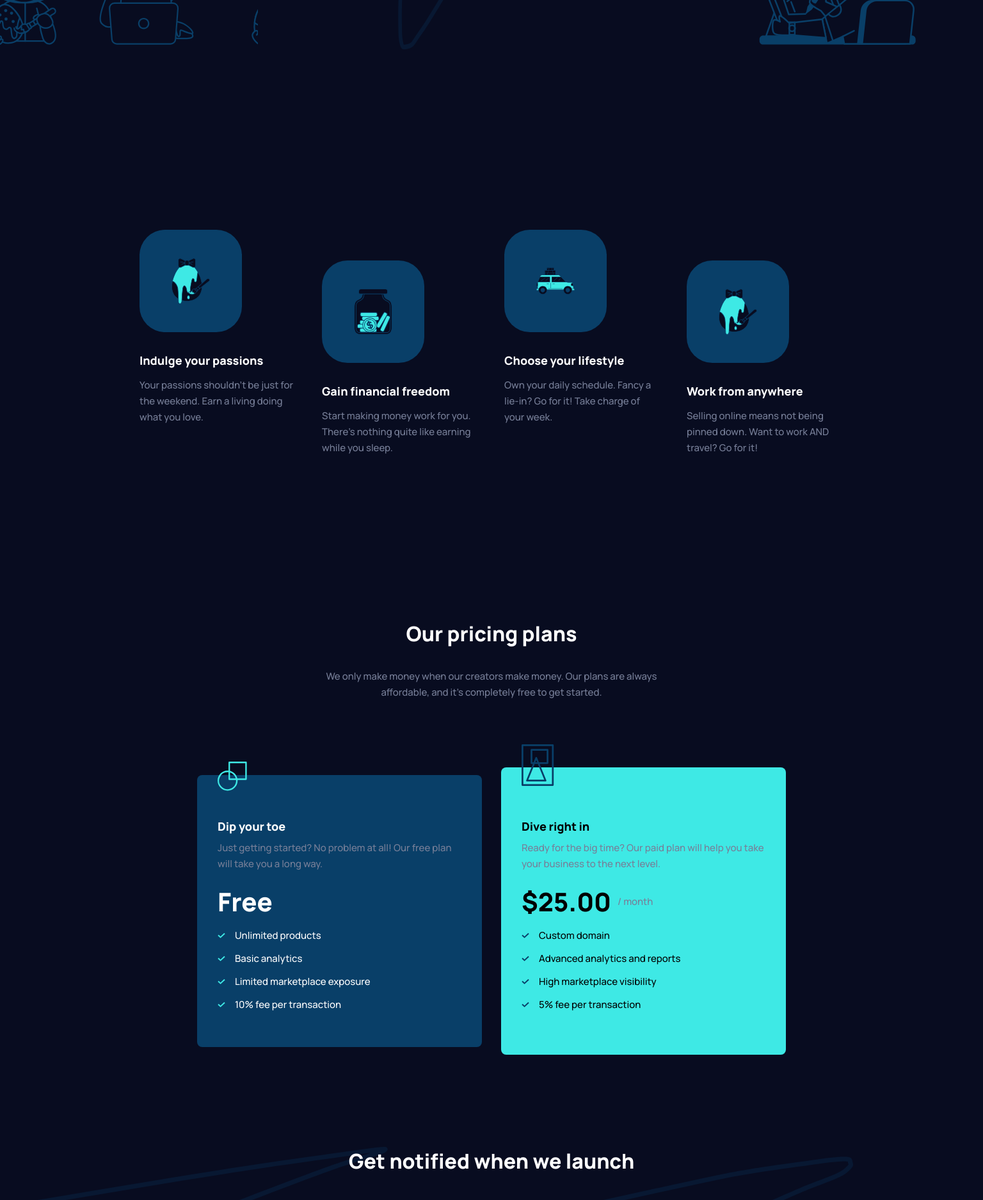
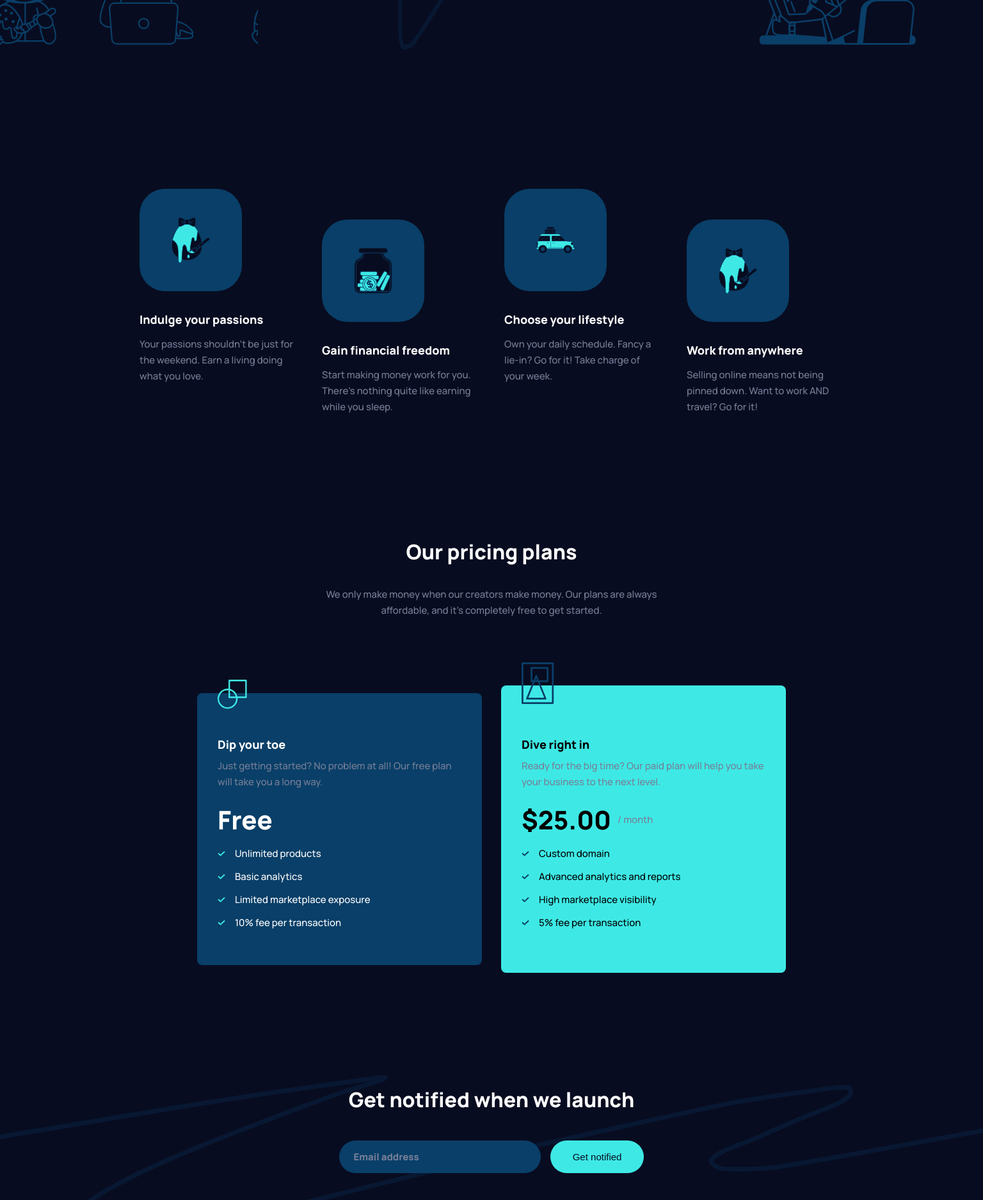
Before and after one commit to Loniewski02/FM-maker-landing-page, a plain HTML site: page index.html in a window 1536 px wide. Shown: the part 620-2495 px from the top of the page at 64% size. Drawn offline with nearby package versions, Linux system fonts and the light colour scheme; files that its build step writes are made by us from their sources.

```diff
--- a/src/sass/style.scss
+++ b/src/sass/style.scss
@@ -542,10 +542,10 @@
 	}
 
 	.about {
-		padding: 16em 2em;
+		padding: 12em 2em;
 	}
 
 	.newsletter {
-		padding: 0em 0 7em;
+		padding: 2em 0 7em;
 	}
 }
```
